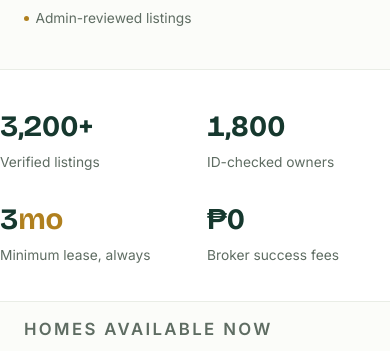
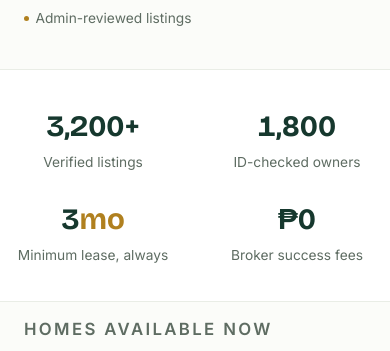
Before and after one commit to yutiampojo/balay, a Next.js app: page / in a window 390 px wide. Shown: the part 783-1134 px from the top of the page. Built offline with nearby package versions, Linux system fonts and the light colour scheme; no server answers; the database is empty.

Commit message:
Center stats on mobile so the 2-col block reads balanced

```diff
--- a/app/globals.css
+++ b/app/globals.css
@@ -378,7 +378,8 @@ footer .disclaimer{font-size:.8rem;color:var(--muted);line-height:1.6;max-width:
 @media(max-width:980px){
   .hero-grid{grid-template-columns:1fr;gap:8px}
   .hero-visual{display:none}
-  .strip-in{grid-template-columns:repeat(2,1fr);gap:24px}
+  .strip-in{grid-template-columns:repeat(2,1fr);gap:24px 18px}
+  .strip-in .stat{text-align:center}
   .grid{grid-template-columns:repeat(2,1fr)}
   .steps{grid-template-columns:1fr}
   .owner{grid-template-columns:1fr;padding:34px}
```
